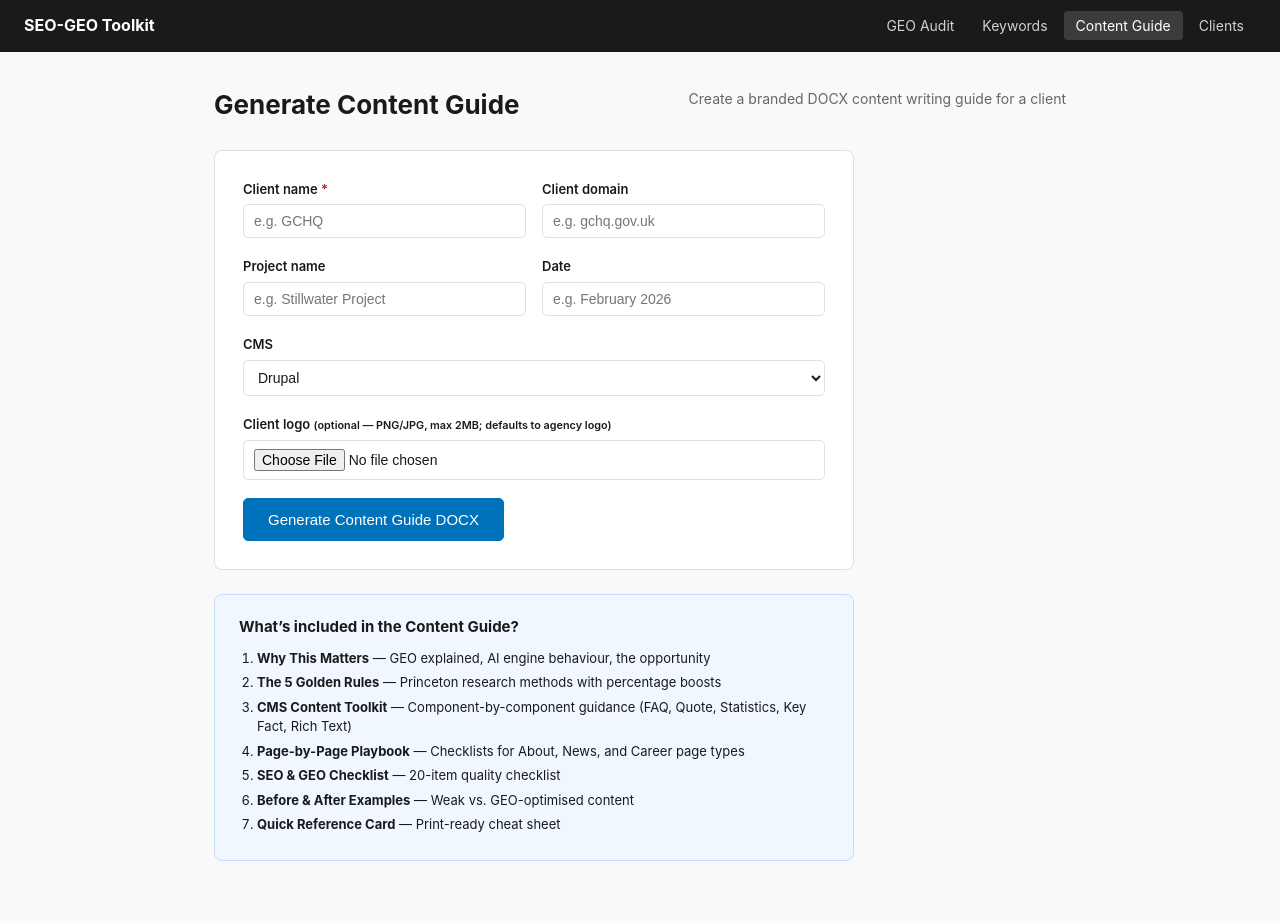
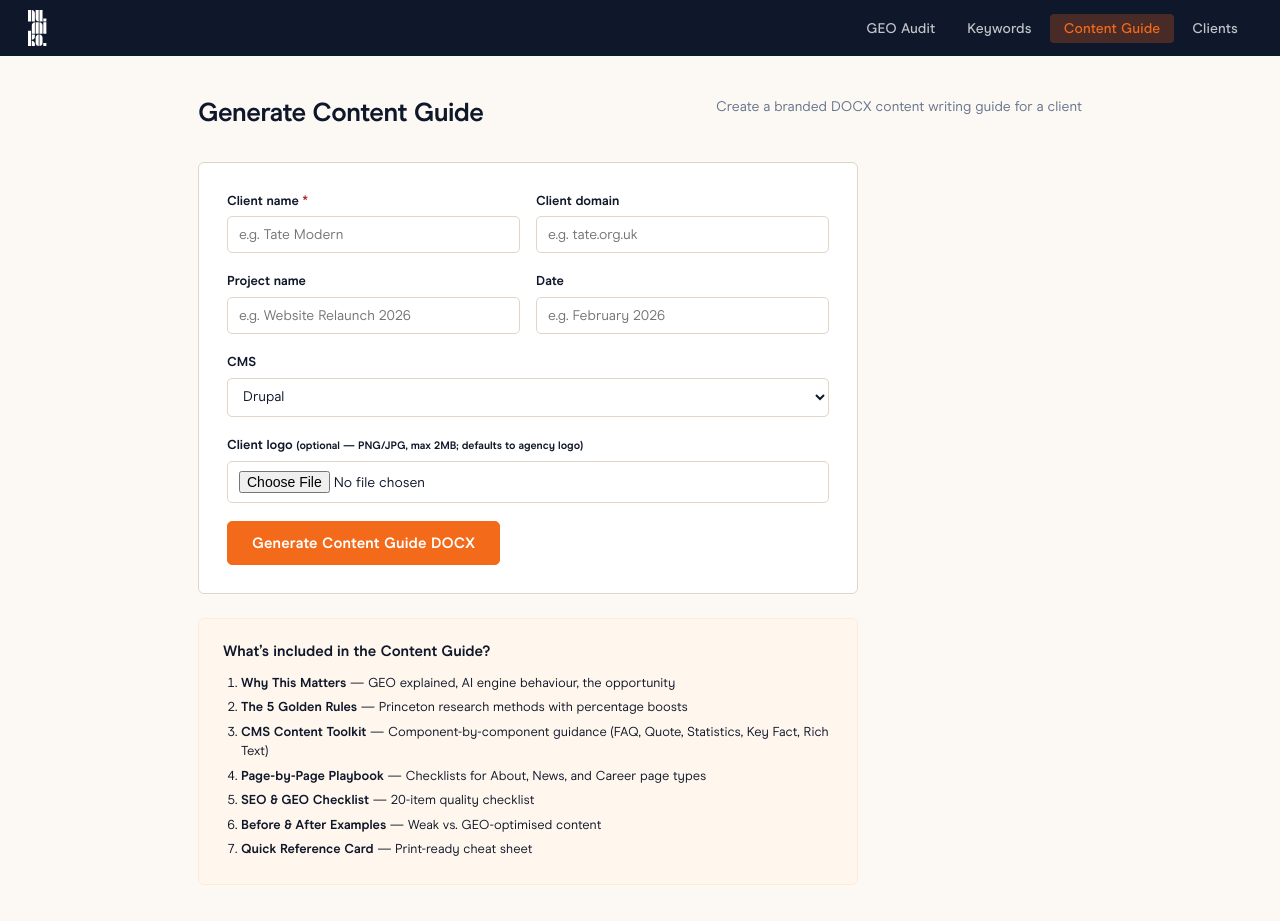
Before and after one commit to d3ccy/SEO-GEO, a Flask app: page /content-guide in a window 1280 px wide. Before the commit the page ends 861 px from the top, so only its background shows below. Run offline with Flask 3, Linux system fonts and the light colour scheme; parts of the project's set-up code (start-up, migrations or seed data) failed here and were passed over.

Commit message:
feat: Numiko rebrand + test suite + clean up placeholders
- Apply full Numiko brand: ModernEra font, orange (#F46A1B), navy (#0F172A),
  warm off-white background (#FCF8F3), orange tint borders
- Inline Numiko wordmark SVG in nav (extracted from numiko.com)
- Add ModernEra Regular/Medium/Bold OTF to static/fonts/
- Remove all GCHQ/NCSC/Still Water Grasmere placeholder references from UI
- Add automated test suite (tests/test_app.py) covering:
  health, auth, page loads, branding, GEO audit, error handling,
  client CRUD, content guide, and security (path traversal)
- Run after deploy: python3 tests/test_app.py <url> <APP_PASSWORD>

Co-Authored-By: Claude Sonnet 4.6 <noreply@anthropic.com>

```diff
--- a/webapp/static/css/style.css
+++ b/webapp/static/css/style.css
@@ -1,77 +1,125 @@
-/* SEO-GEO Toolkit — minimal, functional styling */
+/* SEO-GEO Toolkit — Numiko brand styling */
+
+@font-face {
+  font-family: 'ModernEra';
+  src: url('../fonts/ModernEra-Regular.otf') format('opentype');
+  font-weight: 400;
+  font-style: normal;
+  font-display: swap;
+}
+@font-face {
+  font-family: 'ModernEra';
+  src: url('../fonts/ModernEra-Medium.otf') format('opentype');
+  font-weight: 500;
+  font-style: normal;
+  font-display: swap;
+}
+@font-face {
+  font-family: 'ModernEra';
+  src: url('../fonts/ModernEra-Bold.otf') format('opentype');
+  font-weight: 700;
+  font-style: normal;
+  font-display: swap;
+}
 
 *, *::before, *::after { box-sizing: border-box; margin: 0; padding: 0; }
 
 :root {
-  --color-bg: #f8f9fa;
-  --color-surface: #ffffff;
-  --color-border: #e0e0e0;
-  --color-text: #1a1a1a;
-  --color-muted: #666;
-  --color-primary: #0072bb;
-  --color-primary-hover: #005a96;
-  --color-danger: #b42828;
-  --color-ok: #167832;
-  --color-warn: #b47a00;
-  --color-fail: #b42828;
-  --color-green-bg: #ebfaf0;
-  --color-amber-bg: #fff8e6;
-  --color-red-bg: #fff0f0;
-  --radius: 8px;
-  --shadow: 0 1px 4px rgba(0,0,0,0.10);
+  /* Numiko design tokens */
+  --color-ink:        #0F172A;   /* near-black navy */
+  --color-orange:     #F46A1B;   /* Numiko orange */
+  --color-orange-dk:  #BE3B10;   /* orange hover */
+  --color-muted:      #64748B;   /* slate-500 */
+  --color-bg:         #FCF8F3;   /* warm off-white */
+  --color-surface:    #FFFFFF;
+  --color-border:     #FEEBD6;   /* light orange tint */
+  --color-border-mid: #E2D5C8;   /* slightly stronger border */
+
+  /* Semantic colours */
+  --color-text:       var(--color-ink);
+  --color-primary:    var(--color-orange);
+  --color-primary-hover: var(--color-orange-dk);
+  --color-danger:     #B42828;
+  --color-ok:         #167832;
+  --color-warn:       #B47A00;
+  --color-fail:       #B42828;
+  --color-green-bg:   #EBFAF0;
+  --color-amber-bg:   #FFF8E6;
+  --color-red-bg:     #FFF0F0;
+  --color-subtle:     var(--color-muted);
+
+  --radius: 6px;
+  --shadow: 0 1px 4px rgba(15,23,42,0.10);
 }
 
 body {
-  font-family: -apple-system, BlinkMacSystemFont, 'Segoe UI', Helvetica, Arial, sans-serif;
+  font-family: 'ModernEra', Arial, sans-serif;
   font-size: 15px;
   line-height: 1.6;
   background: var(--color-bg);
   color: var(--color-text);
 }
 
-a { color: var(--color-primary); text-decoration: none; }
+a { color: var(--color-orange); text-decoration: none; }
 a:hover { text-decoration: underline; }
 
 /* ── Navigation ── */
 .nav {
-  background: var(--color-text);
+  background: var(--color-ink);
   color: #fff;
   display: flex;
   align-items: center;
-  padding: 0 24px;
-  height: 52px;
+  padding: 0 28px;
+  height: 56px;
   gap: 24px;
 }
-.nav-brand a { color: #fff; font-weight: 700; font-size: 16px; }
+.nav-brand a {
+  display: flex;
+  align-items: center;
+  color: #fff;
+  text-decoration: none;
+}
+.nav-logo {
+  height: 32px;
+  width: auto;
+  display: block;
+  /* Numiko logo is dark — invert to white on dark nav */
+  filter: brightness(0) invert(1);
+}
 .nav-links { list-style: none; display: flex; gap: 4px; margin-left: auto; }
 .nav-links a {
-  color: rgba(255,255,255,0.8);
-  padding: 6px 12px;
+  color: rgba(255,255,255,0.75);
+  padding: 6px 14px;
   border-radius: 4px;
   font-size: 14px;
+  font-weight: 500;
+  letter-spacing: 0.01em;
 }
 .nav-links a:hover, .nav-links a.active {
   color: #fff;
-  background: rgba(255,255,255,0.15);
+  background: rgba(244,106,27,0.25);
   text-decoration: none;
+}
+.nav-links a.active {
+  color: var(--color-orange);
 }
 
 /* ── Layout ── */
 .container {
-  max-width: 900px;
+  max-width: 940px;
   margin: 0 auto;
-  padding: 32px 24px;
+  padding: 36px 28px;
 }
 
 .page-header {
   display: flex;
   align-items: flex-start;
   justify-content: space-between;
-  margin-bottom: 24px;
+  margin-bottom: 28px;
   gap: 16px;
   flex-wrap: wrap;
 }
-.page-header h1 { font-size: 26px; }
+.page-header h1 { font-size: 26px; font-weight: 700; letter-spacing: -0.02em; }
 .subtitle { color: var(--color-muted); font-size: 14px; margin-top: 4px; }
 
 /* ── Cards (dashboard) ── */
@@ -84,30 +132,30 @@ a:hover { text-decoration: underline; }
 .tool-card {
   display: block;
   background: var(--color-surface);
-  border: 1px solid var(--color-border);
+  border: 1px solid var(--color-border-mid);
   border-radius: var(--radius);
   padding: 24px;
   transition: box-shadow 0.15s, border-color 0.15s;
   color: var(--color-text);
 }
 .tool-card:hover {
-  border-color: var(--color-primary);
-  box-shadow: var(--shadow);
+  border-color: var(--color-orange);
+  box-shadow: 0 2px 12px rgba(244,106,27,0.12);
   text-decoration: none;
 }
 .tool-icon { font-size: 28px; margin-bottom: 10px; }
-.tool-card h2 { font-size: 17px; margin-bottom: 8px; }
+.tool-card h2 { font-size: 17px; font-weight: 700; margin-bottom: 8px; }
 .tool-card p { font-size: 13px; color: var(--color-muted); line-height: 1.5; }
-.card-cta { display: block; margin-top: 14px; font-size: 13px; color: var(--color-primary); font-weight: 500; }
+.card-cta { display: block; margin-top: 14px; font-size: 13px; color: var(--color-orange); font-weight: 500; }
 
 /* ── Forms ── */
 .form-card {
   background: var(--color-surface);
-  border: 1px solid var(--color-border);
+  border: 1px solid var(--color-border-mid);
   border-radius: var(--radius);
   padding: 28px;
   margin-bottom: 24px;
-  max-width: 640px;
+  max-width: 660px;
 }
 .form-group { margin-bottom: 18px; }
 .form-group label { display: block; font-size: 13px; font-weight: 600; margin-bottom: 5px; color: var(--color-text); }
@@ -117,17 +165,18 @@ a:hover { text-decoration: underline; }
 .form-group select,
 .form-group textarea {
   width: 100%;
-  padding: 8px 10px;
-  border: 1px solid var(--color-border);
+  padding: 9px 11px;
+  border: 1px solid var(--color-border-mid);
   border-radius: 5px;
   font-size: 14px;
+  font-family: 'ModernEra', Arial, sans-serif;
   background: #fff;
   color: var(--color-text);
 }
 .form-group input:focus, .form-group select:focus, .form-group textarea:focus {
   outline: none;
-  border-color: var(--color-primary);
-  box-shadow: 0 0 0 2px rgba(0,114,187,0.15);
+  border-color: var(--color-orange);
+  box-shadow: 0 0 0 3px rgba(244,106,27,0.15);
 }
 .form-row { display: grid; grid-template-columns: 1fr 1fr; gap: 16px; }
 .form-actions { display: flex; gap: 10px; align-items: center; margin-top: 4px; }
@@ -137,18 +186,20 @@ a:hover { text-decoration: underline; }
 /* ── Buttons ── */
 .btn {
   display: inline-block;
-  padding: 8px 16px;
+  padding: 9px 18px;
   border-radius: 5px;
   font-size: 14px;
-  font-weight: 500;
+  font-weight: 600;
+  font-family: 'ModernEra', Arial, sans-serif;
   cursor: pointer;
   border: 1px solid transparent;
-  transition: background 0.15s;
+  transition: background 0.15s, border-color 0.15s;
   text-align: center;
+  letter-spacing: 0.01em;
 }
-.btn-primary { background: var(--color-primary); color: #fff; border-color: var(--color-primary); }
-.btn-primary:hover { background: var(--color-primary-hover); text-decoration: none; }
-.btn-secondary { background: transparent; color: var(--color-text); border-color: var(--color-border); }
+.btn-primary { background: var(--color-orange); color: #fff; border-color: var(--color-orange); }
+.btn-primary:hover { background: var(--color-orange-dk); border-color: var(--color-orange-dk); text-decoration: none; }
+.btn-secondary { background: transparent; color: var(--color-ink); border-color: var(--color-border-mid); }
 .btn-secondary:hover { background: var(--color-bg); text-decoration: none; }
 .btn-danger { background: var(--color-danger); color: #fff; border-color: var(--color-danger); }
 .btn-sm { padding: 4px 10px; font-size: 12px; }
@@ -289,20 +342,20 @@ a:hover { text-decoration: underline; }
 
 /* Info box */
 .info-box {
-  background: #f0f7ff;
-  border: 1px solid #c3ddf8;
+  background: #FFF7ED;
+  border: 1px solid var(--color-border);
   border-radius: var(--radius);
   padding: 20px 24px;
   margin-top: 24px;
-  max-width: 640px;
+  max-width: 660px;
 }
-.info-box h3 { font-size: 15px; margin-bottom: 10px; }
+.info-box h3 { font-size: 15px; margin-bottom: 10px; font-weight: 700; }
 .info-box ol { padding-left: 18px; }
 .info-box li { font-size: 13px; margin-bottom: 5px; line-height: 1.5; }
 
 /* Section */
 .section { margin-top: 32px; }
-.section h2 { font-size: 18px; margin-bottom: 12px; }
+.section h2 { font-size: 18px; font-weight: 700; margin-bottom: 12px; }
 
 /* Clients table */
 .clients-table-wrap { overflow-x: auto; }
--- a/webapp/templates/audit.html
+++ b/webapp/templates/audit.html
@@ -138,7 +138,7 @@
       <div class="report-form-row">
         <div class="form-group">
           <label for="report-client-name">Client / Organisation name</label>
-          <input type="text" id="report-client-name" name="client_name" placeholder="e.g. Still Water Grasmere" autocomplete="organization">
+          <input type="text" id="report-client-name" name="client_name" placeholder="e.g. Electoral Commission" autocomplete="organization">
         </div>
         <div class="form-group">
           <label for="report-project-name">Project name <span class="optional">(optional)</span></label>
--- a/webapp/templates/base.html
+++ b/webapp/templates/base.html
@@ -3,12 +3,21 @@
 <head>
   <meta charset="UTF-8">
   <meta name="viewport" content="width=device-width, initial-scale=1.0">
-  <title>{% block title %}SEO-GEO Toolkit{% endblock %}</title>
+  <title>{% block title %}Numiko SEO-GEO Toolkit{% endblock %}</title>
   <link rel="stylesheet" href="{{ url_for('static', filename='css/style.css') }}">
 </head>
 <body>
   <nav class="nav">
-    <div class="nav-brand"><a href="{{ url_for('index') }}">SEO-GEO Toolkit</a></div>
+    <div class="nav-brand">
+      <a href="{{ url_for('index') }}" aria-label="Numiko — home">
+        <!-- Numiko wordmark SVG -->
+        <svg height="36" viewBox="0 0 31 60" fill="none" xmlns="http://www.w3.org/2000/svg" aria-hidden="true" style="width:auto;height:36px;display:block;fill:white;">
+          <g fill="currentColor">
+            <path d="M17.863 40.852v19.15c-2.819 0-5.102-2.305-5.102-5.126V45.98c0-2.82 2.286-5.127 5.102-5.127ZM6.38 0v19.15h5.103V5.126C11.483 2.306 9.197 0 6.381 0Zm0 25.552v14.024h5.103v-19.15c-2.819 0-5.102 2.306-5.102 5.127Zm0 24.238c2.82 0 5.103-2.306 5.103-5.127v-3.81H6.381v8.936Zm0 1.276v8.936h5.103v-3.81c0-2.82-2.286-5.126-5.102-5.126ZM5.102 34.468H0V60h5.102zM5.102 0H0v19.15h5.102zm19.139 0h-5.102v19.15h5.102zm6.378 20.426h-5.102v19.15h5.102zm0-6.384h-5.102v5.106h5.102zm0 40.853h-5.102V60h5.102zm-11.48-34.469v19.15h5.102V25.552c0-2.82-2.286-5.126-5.102-5.126m-6.38-6.402c0 2.82 2.286 5.126 5.102 5.126V0H12.76zm5.102 6.402H12.76v19.15h5.102v-19.15Zm1.278 20.426v19.15c2.819 0 5.102-2.305 5.102-5.126V45.98c0-2.82-2.286-5.127-5.102-5.127Z"/>
+          </g>
+        </svg>
+      </a>
+    </div>
     <ul class="nav-links">
       <li><a href="{{ url_for('audit') }}" {% if request.endpoint == 'audit' %}class="active"{% endif %}>GEO Audit</a></li>
       <li><a href="{{ url_for('keywords') }}" {% if request.endpoint == 'keywords' %}class="active"{% endif %}>Keywords</a></li>
--- a/webapp/templates/client_form.html
+++ b/webapp/templates/client_form.html
@@ -10,18 +10,18 @@
   <div class="form-row">
     <div class="form-group">
       <label for="name">Client name <span class="required">*</span></label>
-      <input type="text" id="name" name="name" value="{{ client.name if client else '' }}" placeholder="e.g. GCHQ" required>
+      <input type="text" id="name" name="name" value="{{ client.name if client else '' }}" placeholder="e.g. Tate Modern" required>
     </div>
     <div class="form-group">
       <label for="domain">Domain</label>
-      <input type="text" id="domain" name="domain" value="{{ client.domain if client else '' }}" placeholder="e.g. gchq.gov.uk">
+      <input type="text" id="domain" name="domain" value="{{ client.domain if client else '' }}" placeholder="e.g. tate.org.uk">
     </div>
   </div>
 
   <div class="form-row">
     <div class="form-group">
       <label for="project_name">Project name</label>
-      <input type="text" id="project_name" name="project_name" value="{{ client.project_name if client else '' }}" placeholder="e.g. Stillwater Project">
+      <input type="text" id="project_name" name="project_name" value="{{ client.project_name if client else '' }}" placeholder="e.g. Website Relaunch 2026">
     </div>
     <div class="form-group">
       <label for="cms">CMS</label>
--- a/webapp/templates/content_guide.html
+++ b/webapp/templates/content_guide.html
@@ -28,18 +28,18 @@
   <div class="form-row">
     <div class="form-group">
       <label for="client_name">Client name <span class="required">*</span></label>
-      <input type="text" id="client_name" name="client_name" placeholder="e.g. GCHQ" required>
+      <input type="text" id="client_name" name="client_name" placeholder="e.g. Tate Modern" required>
     </div>
     <div class="form-group">
       <label for="client_domain">Client domain</label>
-      <input type="text" id="client_domain" name="client_domain" placeholder="e.g. gchq.gov.uk">
+      <input type="text" id="client_domain" name="client_domain" placeholder="e.g. tate.org.uk">
     </div>
   </div>
 
   <div class="form-row">
     <div class="form-group">
       <label for="project_name">Project name</label>
-      <input type="text" id="project_name" name="project_name" placeholder="e.g. Stillwater Project">
+      <input type="text" id="project_name" name="project_name" placeholder="e.g. Website Relaunch 2026">
     </div>
     <div class="form-group">
       <label for="date">Date</label>
```
Also changed, not shown: other parts of webapp/static/css/style.css (+25 -23 lines), tests/test_app.py (added, +217 -0 lines), webapp/static/fonts/ModernEra-Bold.otf (added), webapp/static/fonts/ModernEra-Medium.otf (added), webapp/static/fonts/ModernEra-Regular.otf (added), webapp/static/fonts/numiko_logo.png (added).
